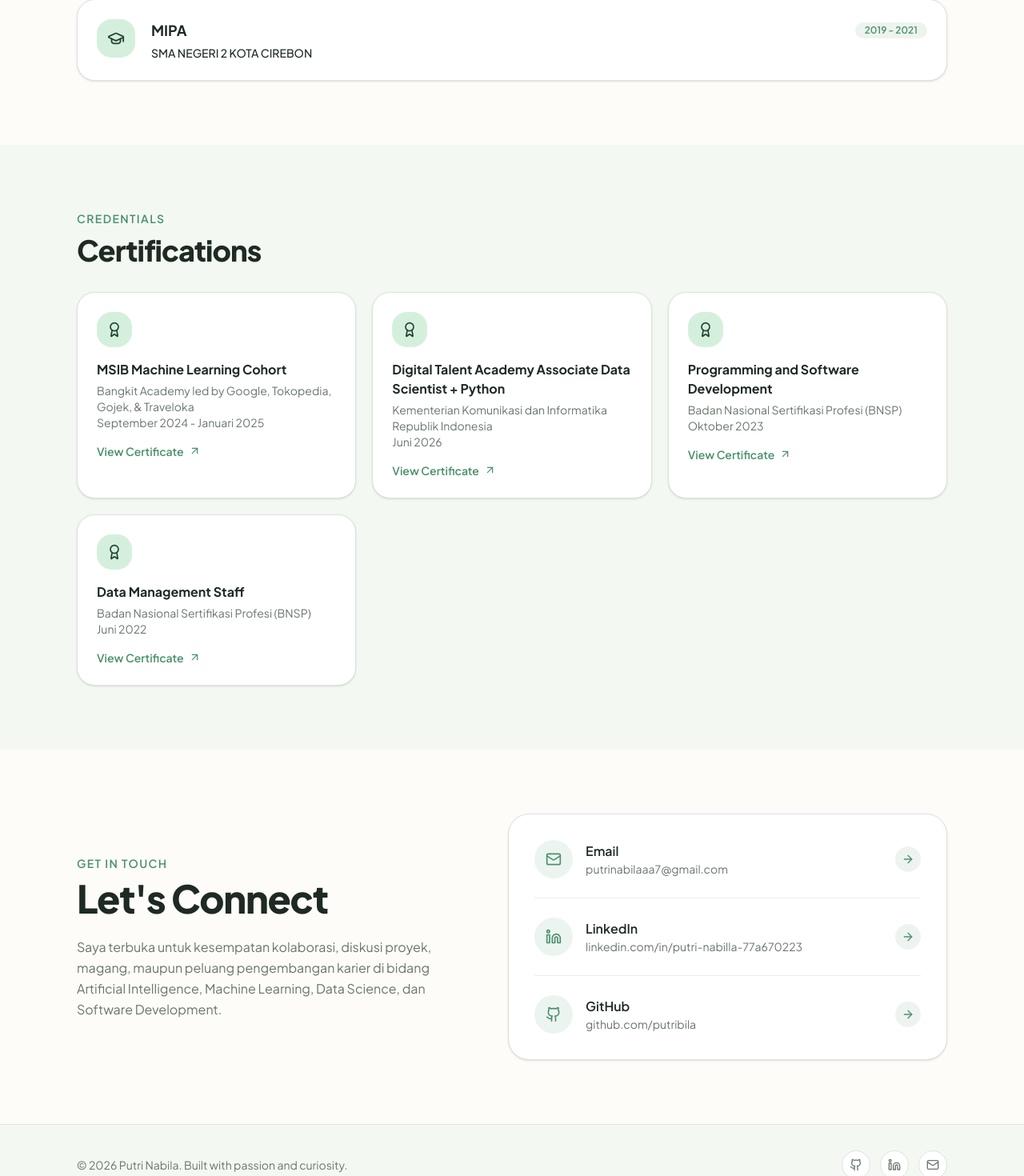
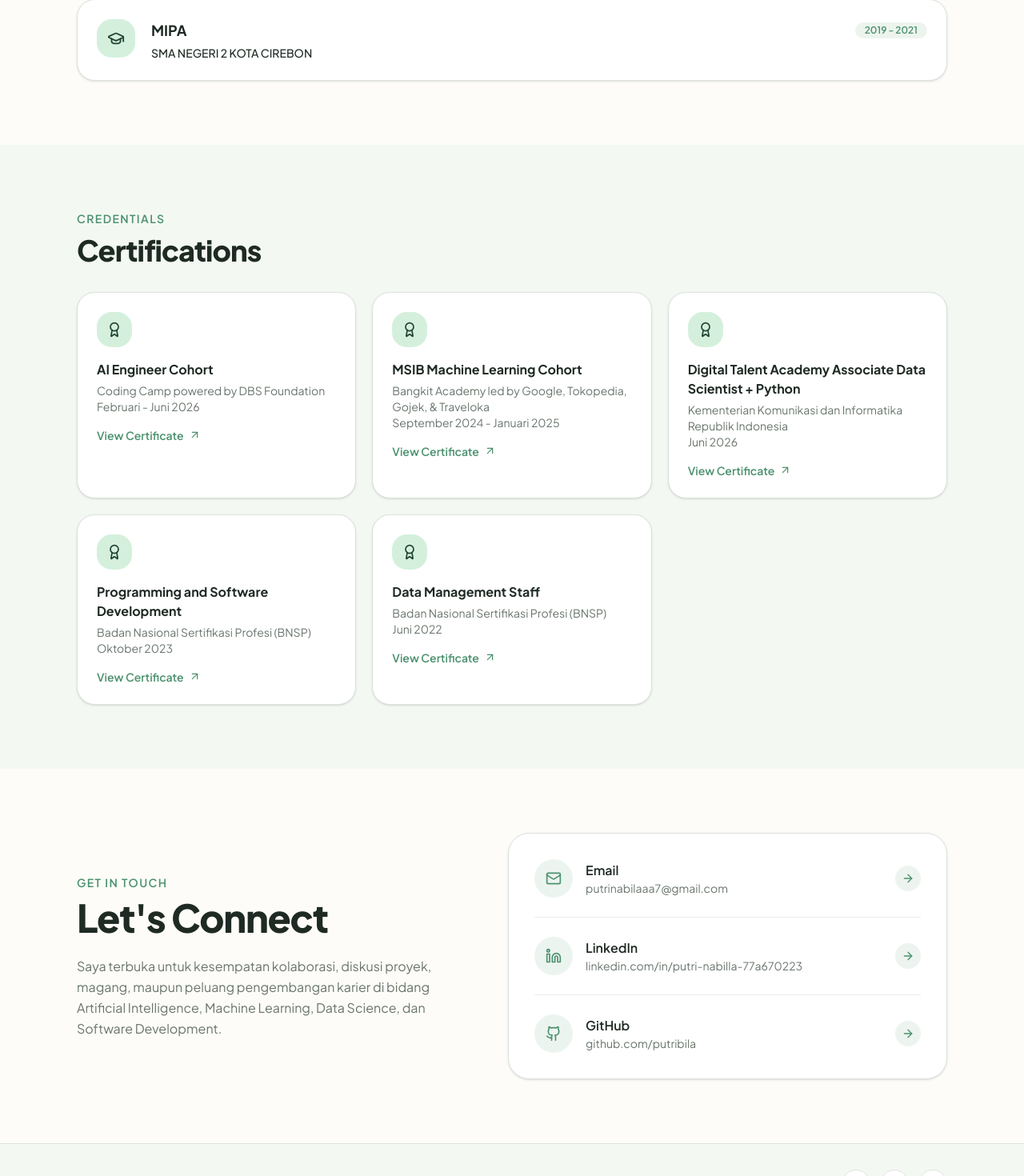
Before and after one commit to putribila/portofolio, a React (Vite) app: page / in a window 1280 px wide. Shown: the part 4884-6354 px from the top of the page at 80% size. Built offline with nearby package versions, Linux system fonts and the light colour scheme.

Commit message:
update project

```diff
--- a/src/components/portfolio/Footer.tsx
+++ b/src/components/portfolio/Footer.tsx
@@ -6,7 +6,7 @@ export function Footer() {
     <footer className="border-t border-border bg-surface">
       <div className="mx-auto flex max-w-6xl flex-col items-center justify-between gap-4 px-5 py-8 sm:flex-row sm:px-8">
         <p className="text-sm text-muted-foreground">
-          © 2026 Putri Nabila. Built with passion and curiosity.
+          © 2026 Putri Nabilla
         </p>
         <div className="flex items-center gap-3">
           {[
--- a/src/data/portfolio.ts
+++ b/src/data/portfolio.ts
@@ -251,6 +251,12 @@ export const education = [
 
 export const certifications = [
   {
+    name: "AI Engineer Cohort",
+    issuer: "Coding Camp powered by DBS Foundation",
+    year: "Februari - Juni 2026",
+    href: "https://drive.google.com/file/d/1mKL0UMcxALtSk3i30Hml6Rkz8SFKSWIV/view?usp=sharing",
+  },
+  {
     name: "MSIB Machine Learning Cohort",
     issuer: "Bangkit Academy led by Google, Tokopedia, Gojek, & Traveloka",
     year: "September 2024 - Januari 2025",
```
